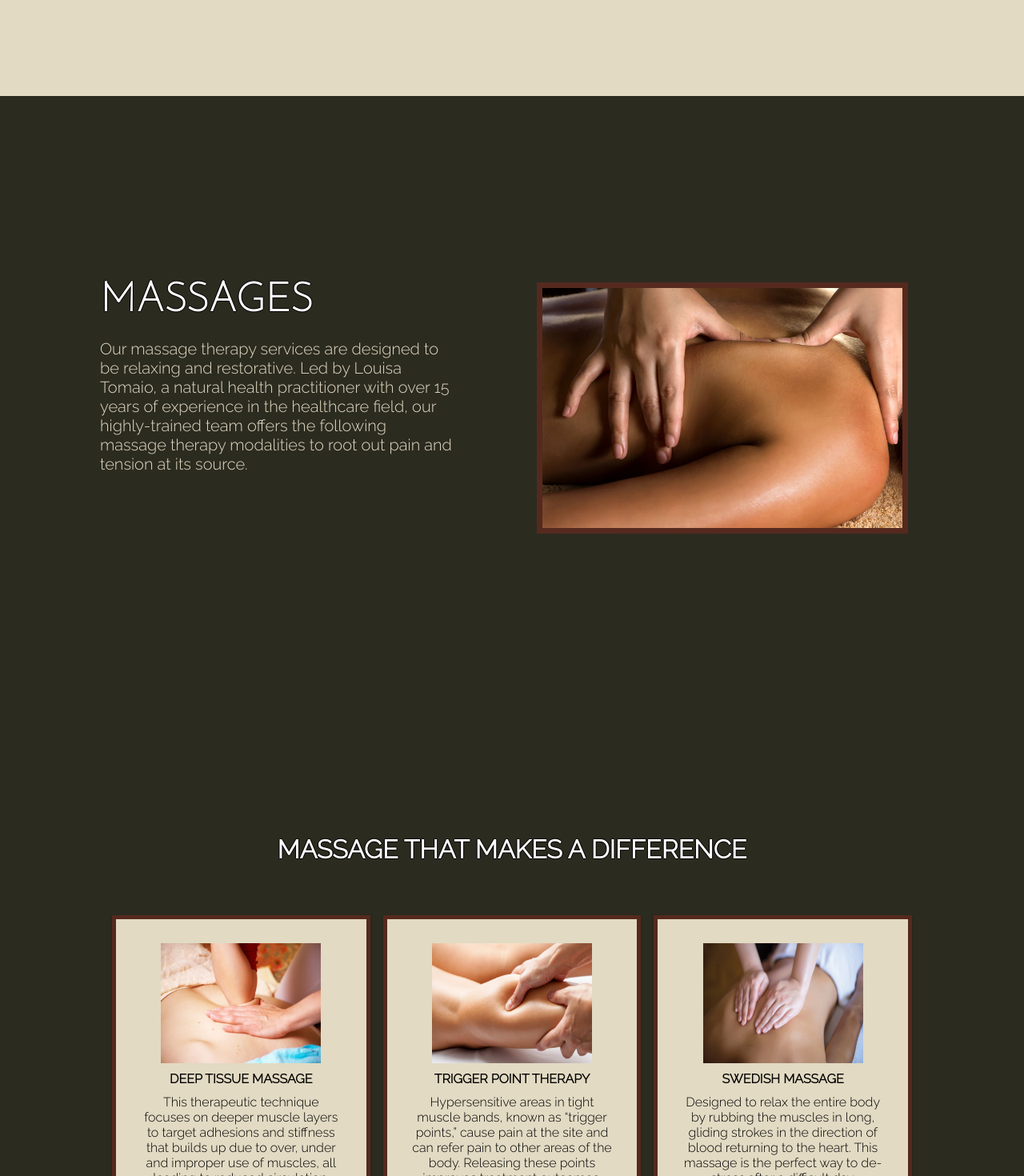
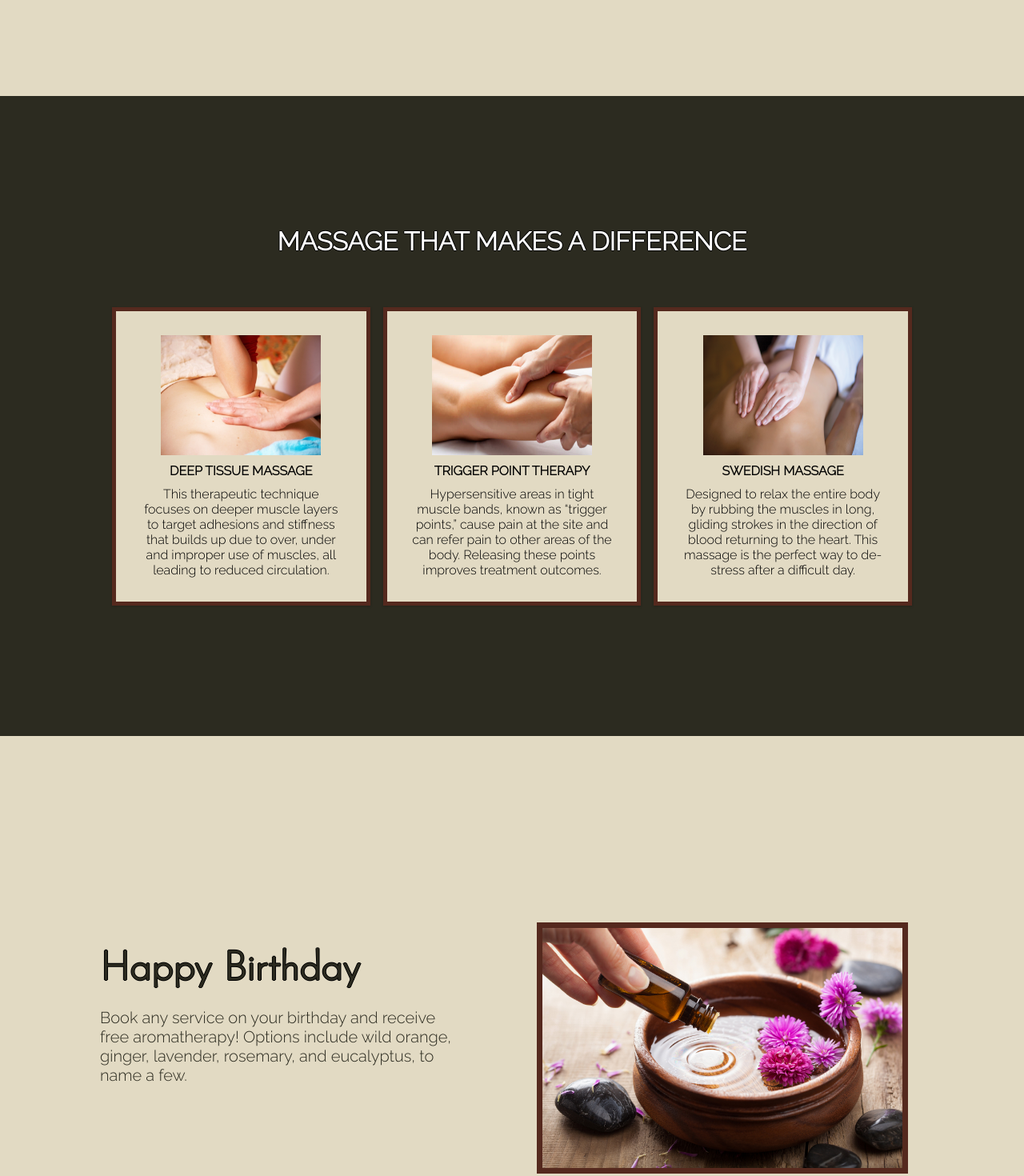
Before and after one commit to dnocentini/mmassage, a React (Create React App) app: page / in a window 1280 px wide. Shown: the part 1520-2990 px from the top of the page at 80% size. Built offline with nearby package versions, Linux system fonts and the light colour scheme.

Commit message:
update data n2

```diff
--- a/src/components/InfoSection/Data.js
+++ b/src/components/InfoSection/Data.js
@@ -11,13 +11,13 @@ export const homeObjOne = {
 };
 
 export const homeObjTwo = {
-    id: 'services',
-    lightBg: false,
-    lightText: true,
-    headline: 'MASSAGES',
-    description: 'Our massage therapy services are designed to be relaxing and restorative. Led by Louisa Tomaio, a natural health practitioner with over 15 years of experience in the healthcare field, our highly-trained team offers the following massage therapy modalities to root out pain and tension at its source.',
+    id: 'specials',
+    lightBg: true,
+    lightText: false,
+    headline: 'Happy Birthday',
+    description: 'Book any service on your birthday and receive free aromatherapy! Options include wild orange, ginger, lavender, rosemary, and eucalyptus, to name a few.',
     imgStart: false,
-    img: require('../../images/massage.jpeg'),
-    alt: 'massage',
-    darkText: false
+    img: require('../../images/aromatherapy.jpeg'),
+    alt: 'aromatherapy',
+    darkText: true
 };
--- a/src/pages/index.js
+++ b/src/pages/index.js
@@ -22,8 +22,8 @@ const Home = () => {
             <Navbar toggle={toggle} />
             <HeroSection />
             <InfoSection {...homeObjOne} />
+            <Services />
             <InfoSection {...homeObjTwo} />
-            <Services />
         </>
     )
 }
```
Also changed, not shown: src/images/aromatherapy.jpeg (added).
